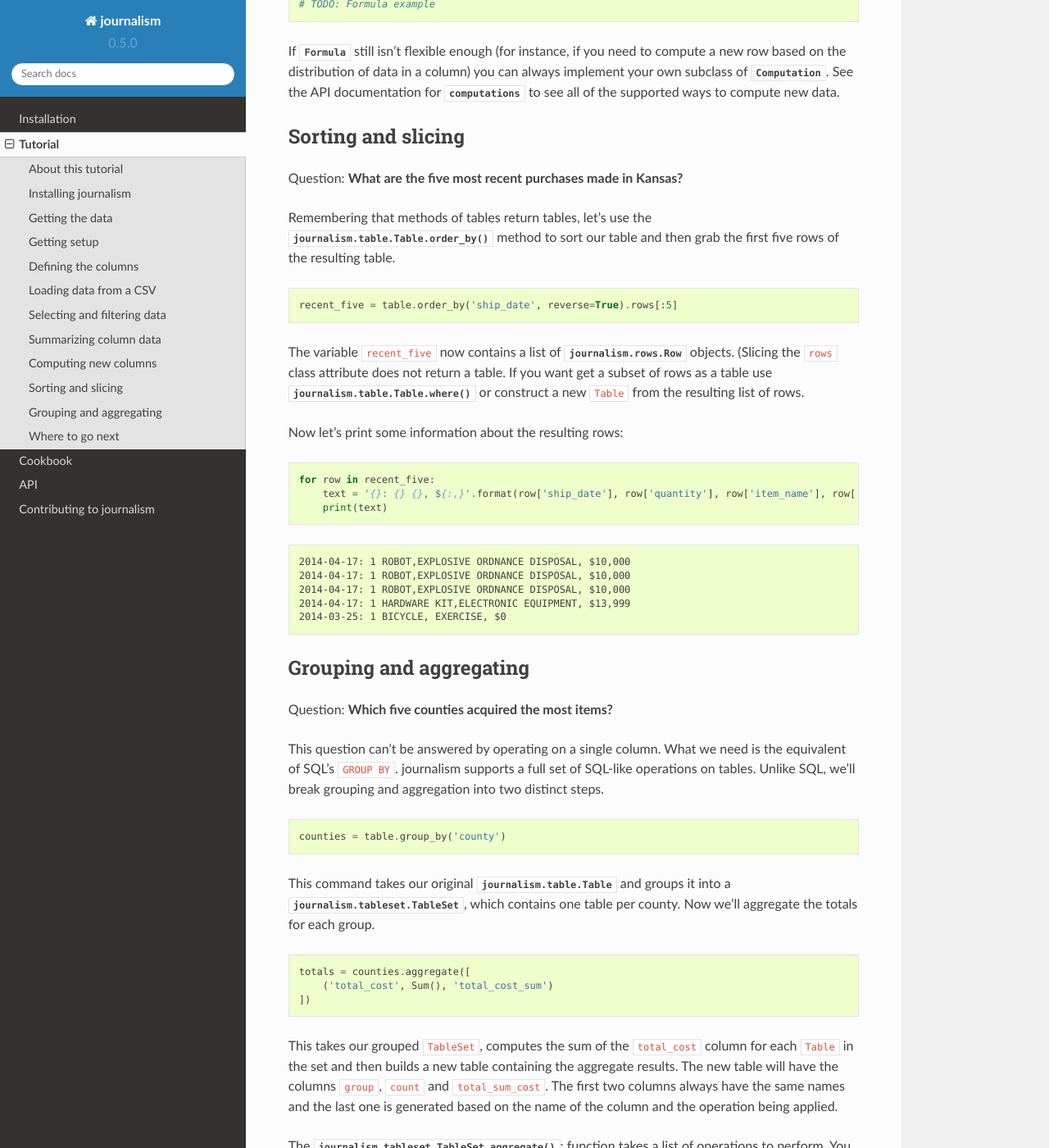
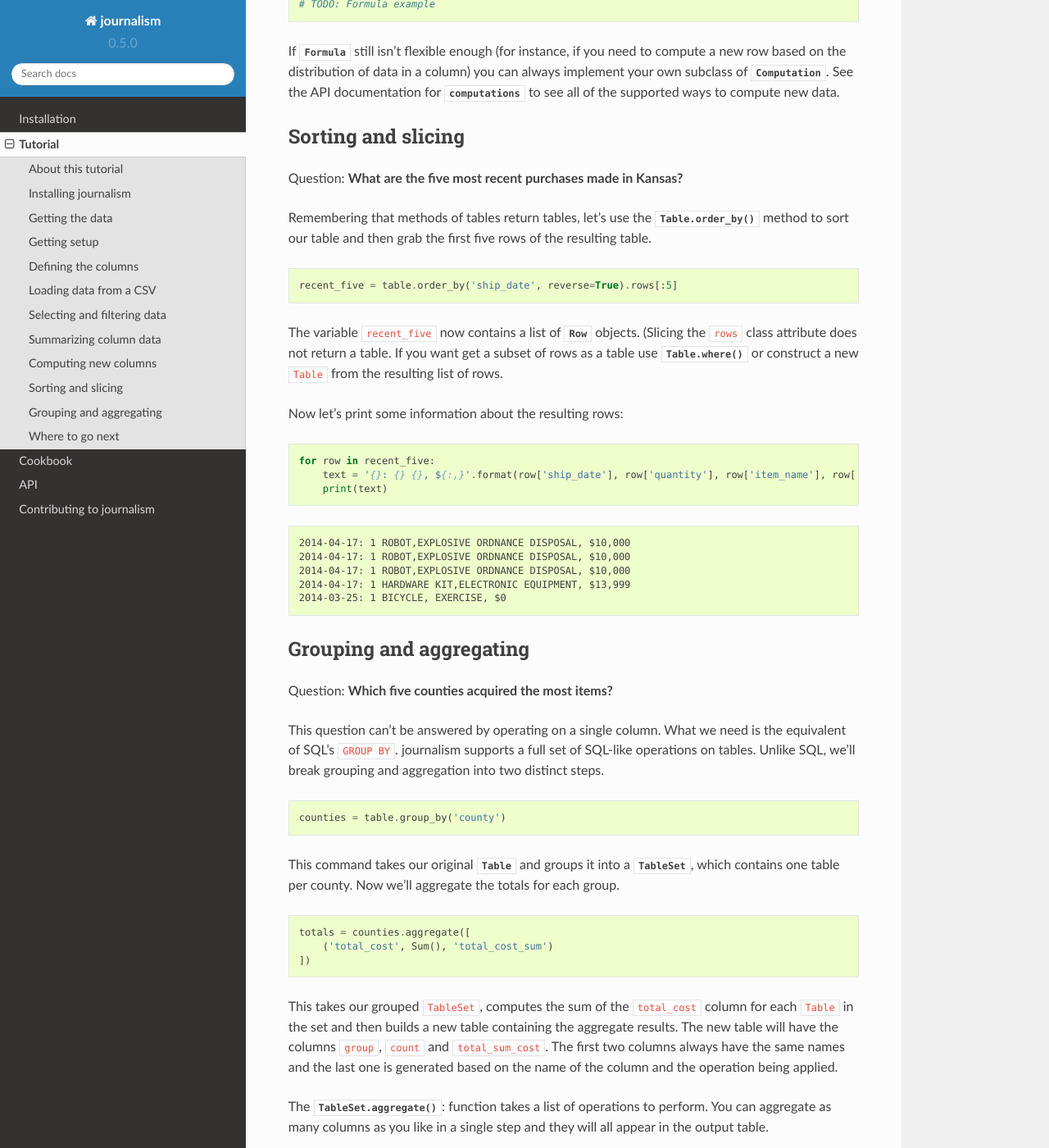
Before and after one commit to wireservice/agate, a Sphinx documentation site: the page built from docs/tutorial.rst, in a window 1280 px wide and 1400 px high, scrolled down 4960 px. Shown: the whole window at 82% size. Built offline with Sphinx 7.4.7 and the Read the Docs theme 2.0.0, drawn with Linux system fonts in a browser that asks for light colours; some of the changed text lies outside the part shown.

Commit message:
Clean up top level namespace. Closes #156.

```diff
--- a/docs/cookbook/excel.rst
+++ b/docs/cookbook/excel.rst
@@ -105,4 +105,4 @@
         ('salary', 'median')
     ])
 
-The ``summary`` table will have four columns: ``group`` (the profession), ``count`` (the number of grouped rows), ``salary_mean`` and ``salary_median`` (the aggregates).
+The resulting ``summary`` table will have four columns: ``group`` (the profession), ``count`` (the number of grouped rows), ``salary_mean`` and ``salary_median`` (the aggregates).
--- a/docs/cookbook/sql.rst
+++ b/docs/cookbook/sql.rst
@@ -107,7 +107,7 @@
 GROUP BY
 ========
 
-journalism's :meth:`.Table.group_by` works slightly different than SQLs. It does not require an aggregate function. Instead it returns :py:class:`journalism.tableset.TableSet`. To see how to perform the equivalent of a SQL aggregate, see below.
+journalism's :meth:`.Table.group_by` works slightly different than SQLs. It does not require an aggregate function. Instead it returns :py:class:`.TableSet`. To see how to perform the equivalent of a SQL aggregate, see below.
 
 .. code-block:: python
 
--- a/docs/tutorial.rst
+++ b/docs/tutorial.rst
@@ -55,7 +55,7 @@
 Defining the columns
 ====================
 
-journalism requires us to define a type for each column in our dataset. No effort is made to determine these types automatically, however, :class:`journalism.columns.TextType` is always a safe choice if you aren't sure what is in a column.
+journalism requires us to define a type for each column in our dataset. No effort is made to determine these types automatically, however, :class:`.TextType` is always a safe choice if you aren't sure what is in a column.
 
 First we create instances of the column types we will be using:
 
@@ -117,7 +117,7 @@
     # Close the file
     f.close()
 
-:class:`journalism.table.Table` will accept any iterable (array) of iterables (rows)  as it's first argument. In this case we're using a CSV reader. Note that the data is copied when the table is constructed so it safe to close the file handler immediately.
+:class:`.Table` will accept any iterable (array) of iterables (rows)  as it's first argument. In this case we're using a CSV reader. Note that the data is copied when the table is constructed so it safe to close the file handler immediately.
 
 Selecting and filtering data
 ============================
@@ -202,13 +202,13 @@
 
 Question: **What are the five most recent purchases made in Kansas?**
 
-Remembering that methods of tables return tables, let's use the :meth:`journalism.table.Table.order_by` method to sort our table and then grab the first five rows of the resulting table.
+Remembering that methods of tables return tables, let's use the :meth:`.Table.order_by` method to sort our table and then grab the first five rows of the resulting table.
 
 .. code-block:: python
 
     recent_five = table.order_by('ship_date', reverse=True).rows[:5]
 
-The variable ``recent_five`` now contains a list of :class:`journalism.rows.Row` objects. (Slicing the ``rows`` class attribute does not return a table. If you want get a subset of rows as a table use :meth:`journalism.table.Table.where` or construct a new ``Table`` from the resulting list of rows.
+The variable ``recent_five`` now contains a list of :class:`.Row` objects. (Slicing the ``rows`` class attribute does not return a table. If you want get a subset of rows as a table use :meth:`.Table.where` or construct a new ``Table`` from the resulting list of rows.
 
 Now let's print some information about the resulting rows:
 
@@ -237,7 +237,7 @@
 
     counties = table.group_by('county')
 
-This command takes our original :class:`journalism.table.Table` and groups it into a :class:`journalism.tableset.TableSet`, which contains one table per county. Now we'll aggregate the totals for each group.
+This command takes our original :class:`.Table` and groups it into a :class:`.TableSet`, which contains one table per county. Now we'll aggregate the totals for each group.
 
 .. code-block:: python
 
@@ -247,7 +247,7 @@
 
 This takes our grouped ``TableSet``, computes the sum of the ``total_cost`` column for each ``Table`` in the set and then builds a new table containing the aggregate results. The new table will have the columns ``group``, ``count`` and ``total_sum_cost``. The first two columns always have the same names and the last one is generated based on the name of the column and the operation being applied.
 
-The :meth:`journalism.tableset.TableSet.aggregate`: function takes a list of operations to perform. You can aggregate as many columns as you like in a single step and they will all appear in the output table.
+The :meth:`.TableSet.aggregate`: function takes a list of operations to perform. You can aggregate as many columns as you like in a single step and they will all appear in the output table.
 
 Lastly, we'll sort our new table and print the results.
 
--- a/journalism/__init__.py
+++ b/journalism/__init__.py
@@ -1,7 +1,8 @@
 #!/usr/bin/env python
 
-from journalism.columns import BooleanColumn, DateColumn, DateTimeColumn, NumberColumn, TextColumn
-from journalism.column_types import BooleanType, DateType, DateTimeType, NumberType, TextType
+from journalism.aggregators import *
+from journalism.columns import *
+from journalism.column_types import *
 from journalism.exceptions import *
 from journalism.table import Table
 from journalism.tableset import TableSet
```
Also changed, not shown: 1 other file.
